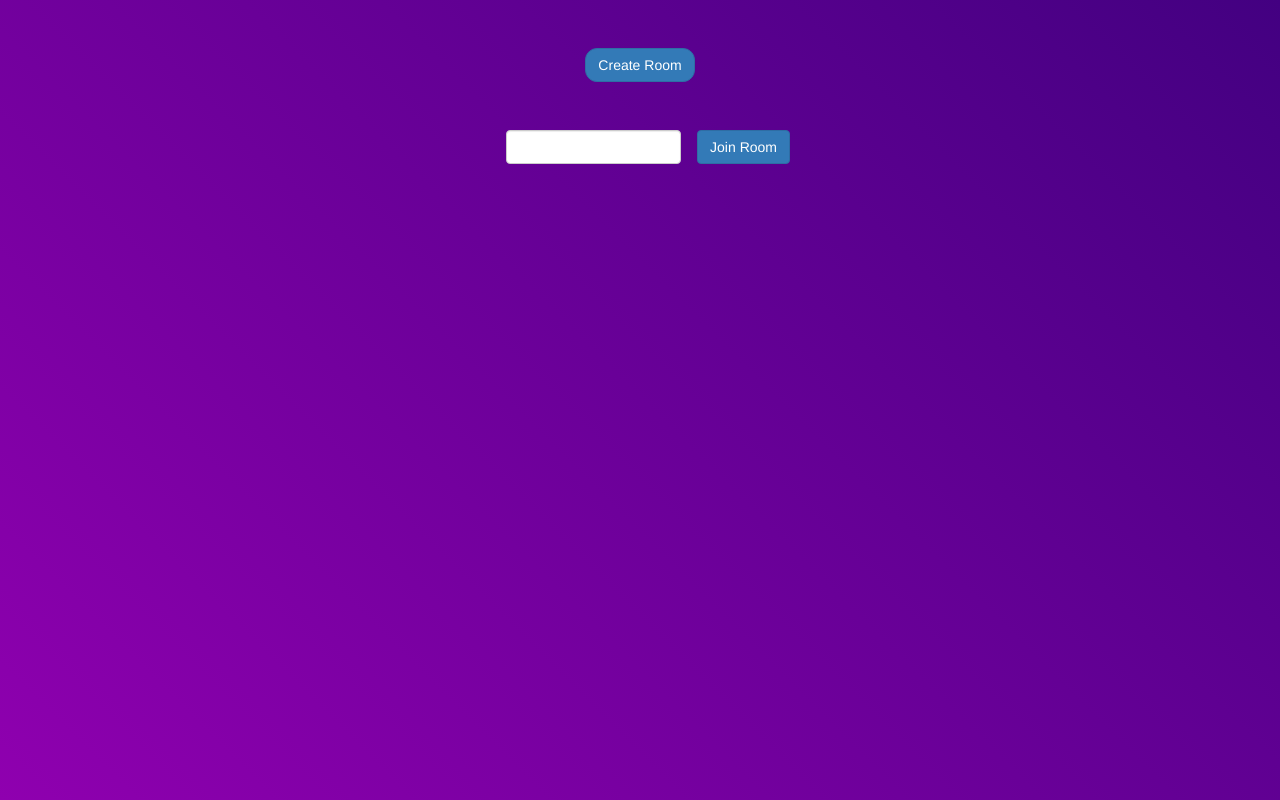
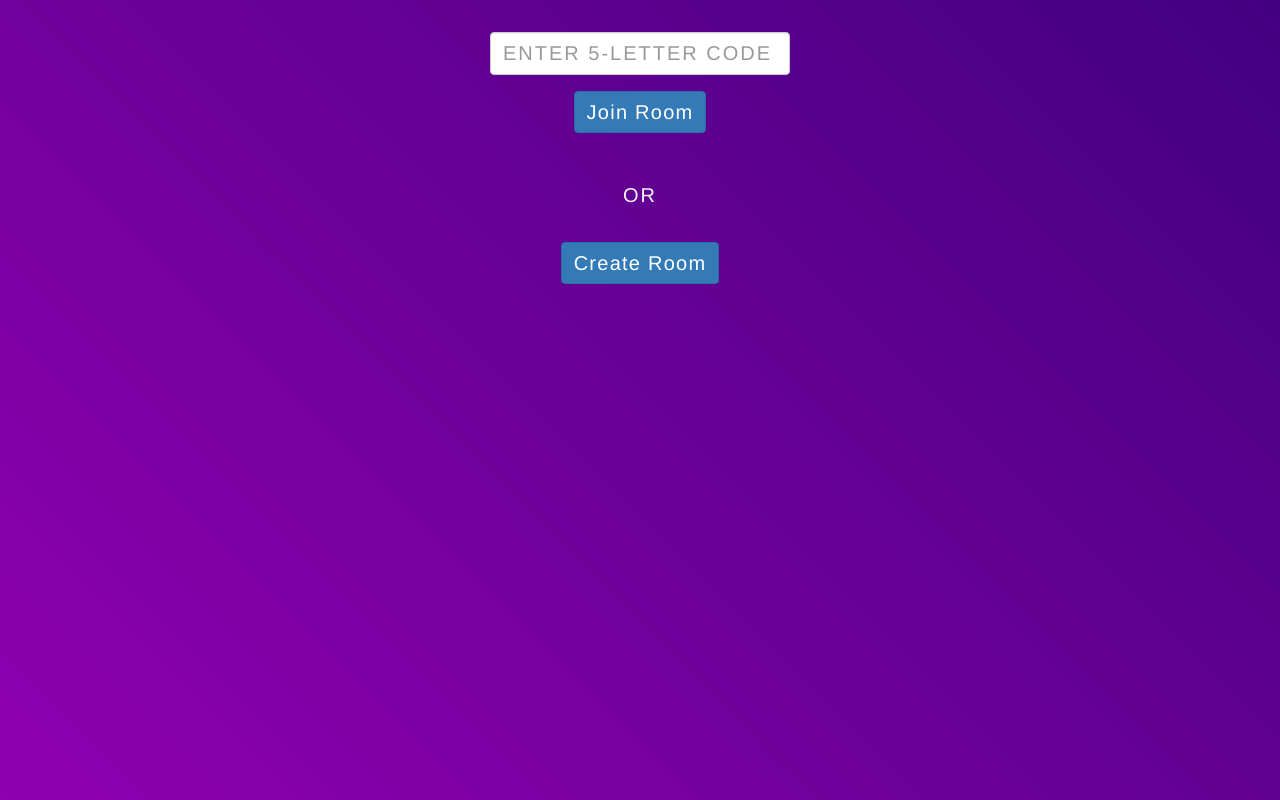
Before and after one commit to CarlJamison/crowded-dj, a website: page public/index.html in a window 1280 px wide. Drawn offline with nearby package versions, Linux system fonts and the light colour scheme.

Commit message:
clean up look

```diff
--- a/public/index.html
+++ b/public/index.html
@@ -9,15 +9,17 @@
 
 <body>
 
-    <div style="margin-top: 32px; display: flex;">
-        <button style="margin: 16px auto" class="stage-button btn btn-primary" onclick="location.href='/login'" >Create Room</button>
+    <div style="max-width: 300px; margin: 32px auto;">
+        <input placeholder="Enter 5-letter code" class="code-input form-control" id="token">
+        <div style="display: flex;">
+            <button style="margin: 16px auto" onclick="join()" class="btn-large btn btn-primary">Join Room</button>
+        </div>
     </div>
 
-    <div style="max-width: 300px; margin: 32px auto; display: flex;">
-        <div style="margin: 0 16px">
-            <input class="form-control" id="token">
-        </div>
-        <button onclick="join()" class="btn btn-primary">Join Room</button>
+    <div class="text-large">OR</div>
+
+    <div style="display: flex;">
+        <button style="margin: 32px auto" class="btn-large btn btn-primary" onclick="location.href='/login'" >Create Room</button>
     </div>
 
 </body>
--- a/public/song-search.js
+++ b/public/song-search.js
@@ -25,6 +25,8 @@ function search() {
                 <button class="stage-button btn btn-primary" onclick="add('${track.id}')">Suggest</button>
             </div>`);
         });
+
+        $("div.search-results").append('<div class="spacer"></div>')
     });
 }
 
--- a/public/styles.css
+++ b/public/styles.css
@@ -48,13 +48,14 @@
 .token{
     text-align: center;
     letter-spacing: 1.25px;
-    border: darkslategray 2px solid;
-    width: 200px;
+    border: #8c5db7 4px solid;
+    width: 300px;
     margin: 16px auto;
     border-radius: 16px;
     padding: 8px;
-    background-color: lightblue;
-    color: darkslategray;
+    background-color: #d9afff;
+    color: #430081;
+    font-size: 20px;
 }
 
 html{
@@ -65,3 +66,29 @@ html{
 body{
     background-color: inherit !important;
 }
+
+.btn-large{
+    font-size: 20px;
+    letter-spacing: 1.25px;
+}
+
+.text-large{
+    color: whitesmoke;
+    font-size: 20px;
+    width: 100%;
+    text-align: center;
+    letter-spacing: 2px;
+}
+
+.code-input{
+    text-transform: uppercase;
+    color: #430081;
+    letter-spacing: 2px;
+    font-size: 20px;
+    height: unset;
+}
+
+.spacer{
+    border-bottom: whitesmoke 1px solid;
+    margin: 8px 16px;
+}
```
Also changed, not shown: admin.html (+2 -1 lines), user.html (+2 -0 lines), 1 other file.
